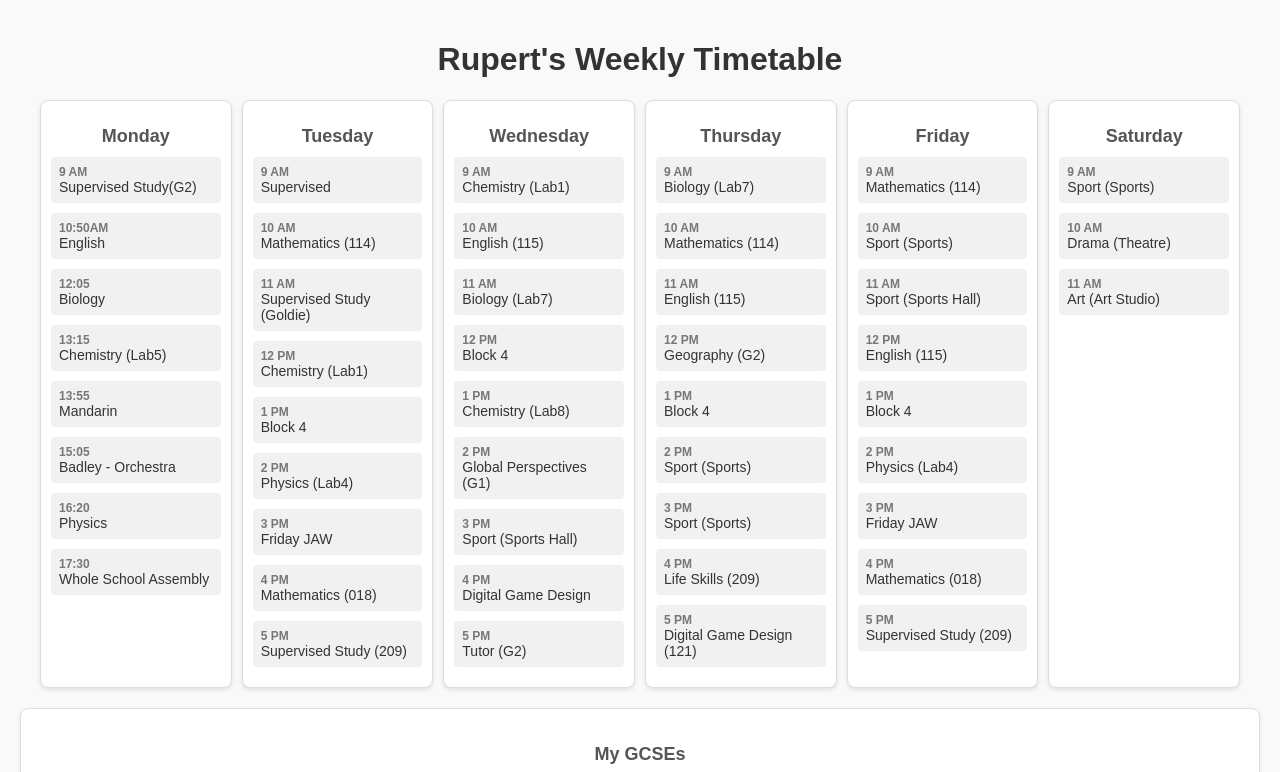
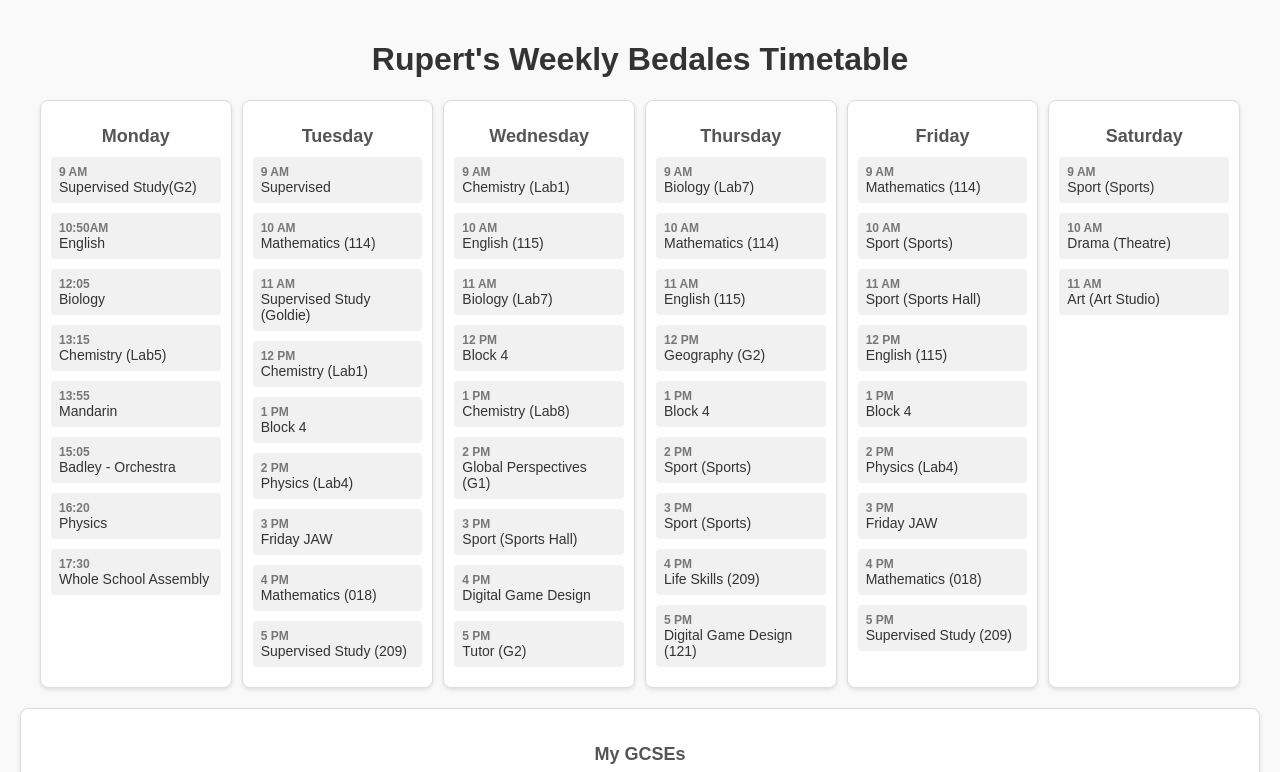
Before and after one commit to ruppeed/MyWebsite, a plain HTML site: page index.html in a window 1280 px wide. Shown: the top 772 px of the page. Drawn offline with Linux system fonts and the light colour scheme.

Commit message:
Changed title on page

```diff
--- a/index.html
+++ b/index.html
@@ -81,7 +81,7 @@
     </style>
 </head>
 <body>
-    <h1>Rupert's Weekly Timetable</h1>
+    <h1>Rupert's Weekly Bedales Timetable</h1>
     <div class="timetable">
         <!-- Monday -->
         <div class="day">
```
